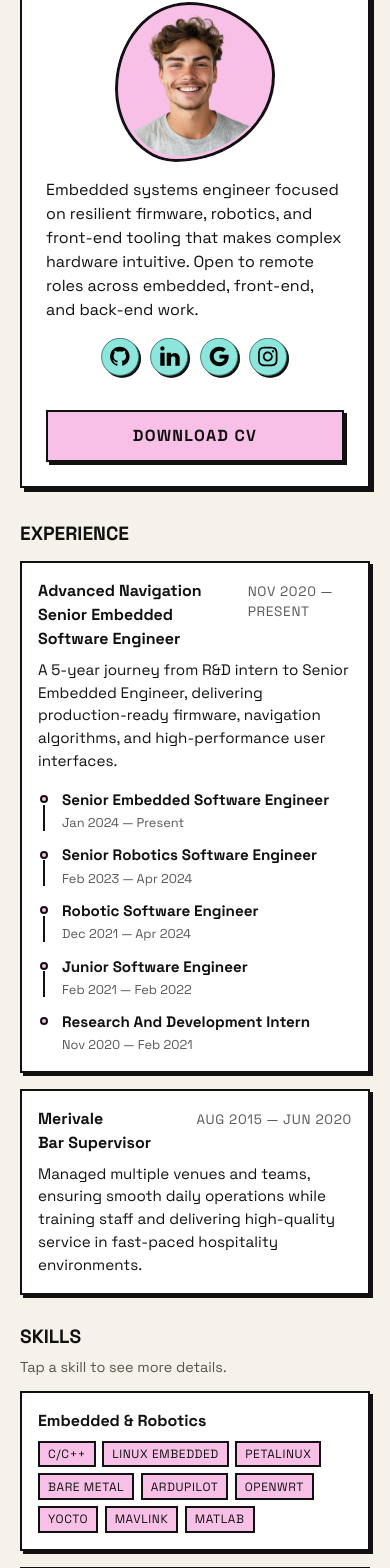
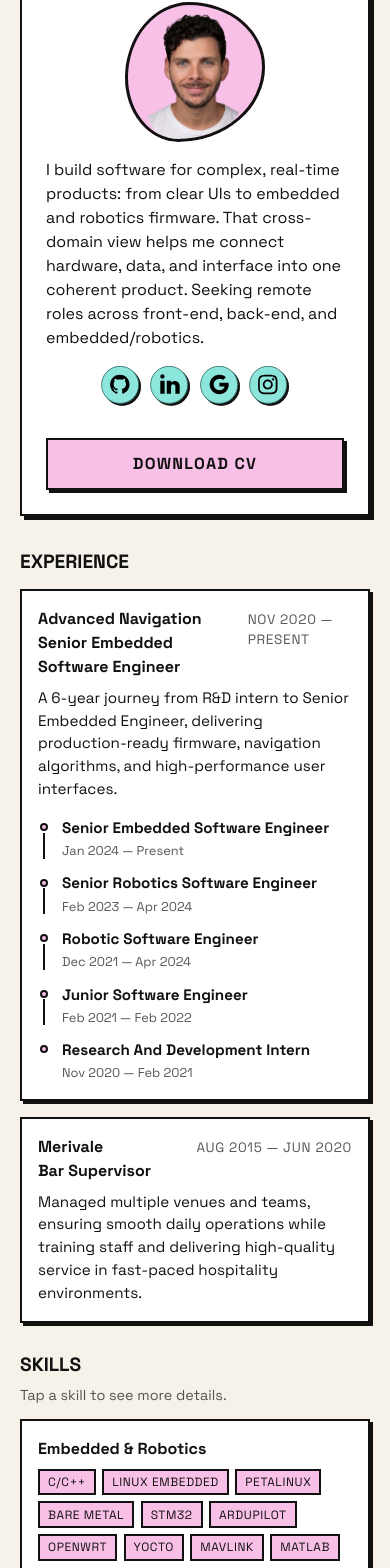
Before and after one commit to pbassett1996/peterbassett.me, a React (Vite) app: page / in a window 390 px wide. Shown: the part 186-1754 px from the top of the page. Built offline with nearby package versions, Linux system fonts and the light colour scheme.

Commit message:
Refresh headshot framing and portfolio content across web, mobile, and resume.
Tune avatar crop/inset, update copy and experience details, and refresh skills including STM32.

```diff
--- a/src/ResumeApp.css
+++ b/src/ResumeApp.css
@@ -128,13 +128,17 @@
     transform: rotate(-6deg) scale(1.05);
     box-shadow: 4px 4px 0 var(--resume-border);
     overflow: hidden;
+    padding: 0.45rem;
+    box-sizing: border-box;
 }
 
 .avatar-splatter img {
     width: 100%;
     height: 100%;
     object-fit: cover;
+    object-position: center 20%;
     transform: rotate(6deg);
+    border-radius: var(--splatter-radius);
 }
 
 .professional-summary {
--- a/src/mobile/MobileApp.css
+++ b/src/mobile/MobileApp.css
@@ -68,14 +68,14 @@
 
 .mobile-avatar {
   position: relative;
-  width: 160px;
-  height: 160px;
+  width: 140px;
+  height: 140px;
   --splatter-radius: 46% 54% 62% 38% / 54% 46% 54% 46%;
   border-radius: var(--splatter-radius);
   clip-path: inset(0 round var(--splatter-radius));
   display: grid;
   place-items: center;
-  padding: 0.4rem;
+  padding: 0.6rem;
   justify-self: center;
 }
 
@@ -105,6 +105,8 @@
   width: 100%;
   height: 100%;
   object-fit: cover;
+  object-position: center 20%;
+  transform: scale(0.88) translateY(-10%);
   border-radius: var(--splatter-radius);
   position: relative;
   z-index: 1;
--- a/src/mobile/MobileApp.tsx
+++ b/src/mobile/MobileApp.tsx
@@ -62,9 +62,10 @@ const MobileApp = () => {
           </div>
         </div>
         <p className="mobile-summary">
-          Embedded systems engineer focused on resilient firmware, robotics, and
-          front-end tooling that makes complex hardware intuitive. Open to
-          remote roles across embedded, front-end, and back-end work.
+          I build software for complex, real-time products: from clear UIs to
+          embedded and robotics firmware. That cross-domain view helps me
+          connect hardware, data, and interface into one coherent product.
+          Seeking remote roles across front-end, back-end, and embedded/robotics.
         </p>
         <div className="profile-socials">
           <a href="https://github.com/pbassett1996/" aria-label="GitHub">
@@ -94,7 +95,7 @@ const MobileApp = () => {
             className="mobile-btn-primary"
             onClick={(e) => {
               e.preventDefault();
-              window.open('?resume&autoPrint=true', '_blank');
+              window.open("?resume&autoPrint=true", "_blank");
             }}
           >
             Download CV
@@ -123,12 +124,16 @@ const MobileApp = () => {
                       <div key={role.title + idx} className="mobile-role-item">
                         <div className="mobile-role-marker">
                           <span className="mobile-role-dot" />
-                          {idx < item.roles!.length - 1 && <span className="mobile-role-line" />}
+                          {idx < item.roles!.length - 1 && (
+                            <span className="mobile-role-line" />
+                          )}
                         </div>
                         <div className="mobile-role-content">
                           <div className="mobile-role-header">
                             <h4>{role.title}</h4>
-                            <span className="mobile-role-time">{role.timeframe}</span>
+                            <span className="mobile-role-time">
+                              {role.timeframe}
+                            </span>
                           </div>
                         </div>
                       </div>
@@ -203,7 +208,7 @@ const MobileApp = () => {
           <div className="mobile-contact-details">
             <div className="mobile-contact-detail">
               <strong>Location:</strong>
-              <p>Broulee, Australia (Open to remote)</p>
+              <p>Broulee, Australia (Remote)</p>
             </div>
             <div className="mobile-contact-detail mobile-contact-detail-email">
               <strong>Email:</strong>
--- a/src/pages/Experience/ExperienceSection.css
+++ b/src/pages/Experience/ExperienceSection.css
@@ -1,6 +1,7 @@
 .service-card {
   min-height: 320px;
   justify-items: center;
+  align-content: center;
   text-align: center;
 }
 
@@ -25,28 +26,6 @@
   background: #ffe29a;
 }
 
-.service-icon {
-  width: 80px;
-  height: 80px;
-  border: 3px solid #111111;
-  border-radius: 18px;
-  display: grid;
-  place-items: center;
-  font-size: 2.2rem;
-  background: #ffffff;
-  box-shadow: 4px 4px 0 #111111;
-}
-
-.service-stamp {
-  border-radius: 12px;
-  transform: rotate(-6deg);
-  box-shadow: 4px 4px 0 #111111, 6px 6px 0 #f9c0e7;
-}
-
-.service-grid .service-card:nth-child(2) .service-stamp {
-  transform: rotate(5deg);
-}
-
 .section-card h3 {
   margin: 0;
   text-transform: uppercase;
--- a/src/pages/Experience/ExperienceSection.tsx
+++ b/src/pages/Experience/ExperienceSection.tsx
@@ -9,7 +9,6 @@ const ExperienceSection = () => {
         <h2>What I Can Do for You</h2>
         <div className="grid wide-grid service-grid">
           <Card className="section-card service-card service-card-dominant">
-            <div className="service-icon service-stamp">💻</div>
             <h3>Front-End Development</h3>
             <p>
               Build intuitive, high-performance web apps, crafting well designed
@@ -17,16 +16,14 @@ const ExperienceSection = () => {
             </p>
           </Card>
           <Card className="section-card service-card">
-            <div className="service-icon service-stamp">🤖</div>
             <h3>Embedded & Robotics</h3>
             <p>
-              Develop production-ready firmware for robots and connected
-              devices, from low-level drivers to linux-embedded systems and
-              networking.
+              Ship production firmware for robotic and embedded devices, from
+              low-level drivers and device bring-up through to Linux-embedded
+              systems and networking.
             </p>
           </Card>
           <Card className="section-card service-card">
-            <div className="service-icon service-stamp">🛠️</div>
             <h3>Full-Stack & Tools</h3>
             <p>
               Build dashboards, internal tools, and automation pipelines that
--- a/src/pages/Experience/data.ts
+++ b/src/pages/Experience/data.ts
@@ -4,25 +4,52 @@ export const experienceHighlights = [
     title: "Senior Embedded Software Engineer",
     company: "Advanced Navigation",
     description:
-      "A 5-year journey from R&D intern to Senior Embedded Engineer, delivering production-ready firmware, navigation algorithms, and high-performance user interfaces.",
+      "A 6-year journey from R&D intern to Senior Embedded Engineer, delivering production-ready firmware, navigation algorithms, and high-performance user interfaces.",
     roles: [
       {
         title: "Senior Embedded Software Engineer",
         timeframe: "Jan 2024 — Present",
         location: "Canberra, Australia · Remote",
-        skills: ["C++", "Embedded Linux", "Petalinux", "Yocto Project", "React.js", "Typescript", "MATLAB", "Ardupilot"],
+        skills: [
+          "C++",
+          "Embedded Linux",
+          "Petalinux",
+          "Yocto Project",
+          "React.js",
+          "Typescript",
+          "MATLAB",
+          "Ardupilot",
+        ],
       },
       {
         title: "Senior Robotics Software Engineer",
         timeframe: "Feb 2023 — Apr 2024",
         location: "Sydney, Australia · On-site",
-        skills: ["Ardupilot", "C", "Mavlink", "Golang", "React.js", "Typescript", "OpenWRT", "Embedded Linux"],
+        skills: [
+          "Ardupilot",
+          "C",
+          "Mavlink",
+          "Golang",
+          "React.js",
+          "Typescript",
+          "OpenWRT",
+          "Embedded Linux",
+        ],
       },
       {
         title: "Robotic Software Engineer",
         timeframe: "Dec 2021 — Apr 2024",
         location: "Sydney, Australia",
-        skills: ["C", "Ardupilot", "Mavlink", "React.js", "Typescript", "OpenWRT", "Embedded Linux", "Golang"],
+        skills: [
+          "C",
+          "Ardupilot",
+          "Mavlink",
+          "React.js",
+          "Typescript",
+          "OpenWRT",
+          "Embedded Linux",
+          "Golang",
+        ],
       },
       {
         title: "Junior Software Engineer",
--- a/src/pages/Home/HomeSection.tsx
+++ b/src/pages/Home/HomeSection.tsx
@@ -17,12 +17,12 @@ const HomeSection = () => {
             <span>Senior Embedded Software Engineer</span>
           </h1>
           <p className="lead">
-            I design resilient embedded and robotic systems with front-end
-            experiences that make complex hardware intuitive. I specialise in
-            taking products from prototype to production by aligning firmware,
-            hardware, and user-facing tools, with a focus on reliability,
-            performance, and clear operator experiences. I’m seeking remote
-            roles across embedded, front-end, and back-end domains.
+            I build software for complex, real-time products. From UIs that make
+            dense systems feel simple, to embedded and robotics firmware that
+            performs under real-world constraints. Working across those domains
+            gives me a rare ability to connect hardware, data, and interface into
+            one coherent product. I’m seeking remote roles across front-end,
+            back-end, and embedded/robotics.
           </p>
           <div className="profile-socials">
             <a href="https://github.com/pbassett1996/" aria-label="GitHub">
--- a/src/pages/Skills/data.ts
+++ b/src/pages/Skills/data.ts
@@ -13,6 +13,7 @@ export const skillGroups = [
       "Linux Embedded",
       "PetaLinux",
       "Bare Metal",
+      "STM32",
       "Ardupilot",
       "OpenWRT",
       "Yocto",
@@ -26,7 +27,6 @@ export const skillGroups = [
       "React",
       "TypeScript",
       "Electron",
-      "Websockets",
       "Webservers",
       "UX/UI Design",
       "PHP",
@@ -53,7 +53,7 @@ export const skillDetails: Record<string, SkillDetail> = {
     summary:
       "Extensive experience building embedded firmware, drivers, and performance-critical modules.",
     highlights: [
-      "Modern C++ for firmware architecture and hardware abstraction & interfacing",
+      "Modern C++ (17/20) for firmware architecture and hardware abstraction & interfacing",
       "Memory-safe patterns, static analysis, and communications",
       "Performance profiling and optimization on constrained devices",
     ],
@@ -89,6 +89,17 @@ export const skillDetails: Record<string, SkillDetail> = {
       "Minimal system bring-up",
       "eFUSE programming for secure-boot",
       "Basic interrupt handling",
+    ],
+  },
+  STM32: {
+    level: 2,
+    label: "Intermediate",
+    summary:
+      "Recent hands-on experience building and debugging firmware for STM32 microcontrollers.",
+    highlights: [
+      "Peripheral setup with HAL/LL drivers (GPIO, UART, timers, SPI/I2C)",
+      "Interrupt-driven firmware and basic DMA usage",
+      "Bring-up, flashing, and on-target debugging with ST tooling",
     ],
   },
   Ardupilot: {
@@ -159,8 +170,8 @@ export const skillDetails: Record<string, SkillDetail> = {
     ],
   },
   TypeScript: {
-    level: 4,
-    label: "Advanced",
+    level: 5,
+    label: "Expert",
     summary:
       "Built type-safe front-end and tooling stacks for high-data, real-time systems.",
     highlights: [
@@ -182,19 +193,6 @@ export const skillDetails: Record<string, SkillDetail> = {
       "Packaging, distribution, and auto-update workflows",
     ],
   },
-  WebSockets: {
-    level: 5,
-    label: "Expert",
-    summary:
-      "Designed and implemented high-throughput realtime streaming for cloud services, desktop apps, and embedded devices.",
-    highlights: [
-      "Cloud-based telemetry streaming at high data rates",
-      "WebSocket implementations in Go, TypeScript, and C/C++",
-      "Embedded device ↔ cloud ↔ UI streaming architectures",
-      "Connection lifecycle management, backpressure, and reconnection strategies",
-      "WebRTC data channels for low-latency transport",
-    ],
-  },
   Webservers: {
     level: 5,
     label: "Expert",
@@ -209,14 +207,14 @@ export const skillDetails: Record<string, SkillDetail> = {
     ],
   },
   "UX/UI Design": {
-    level: 3,
-    label: "Proficient",
+    level: 4,
+    label: "Advanced",
     summary:
       "Self-taught UI/UX design focused on clarity, usability, and data-dense interfaces.",
     highlights: [
       "Strong visual intuition and layout hierarchy",
       "Dashboard and tooling UX for complex, real-time data",
-      "Experience applying Material Design, Bootstrap, and neobrutalist systems",
+      "Experience applying Material Design, Bootstrap, framer motion and shadcn/ui",
       "Consistent, accessible component and interaction patterns",
     ],
   },
```
Also changed, not shown: src/ResumeApp.tsx (+6 -3 lines), src/assets/images/headshot.png.
